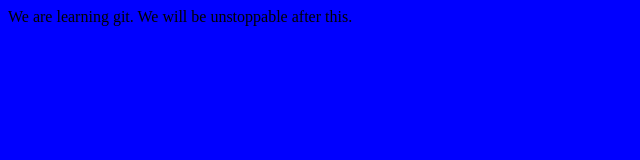
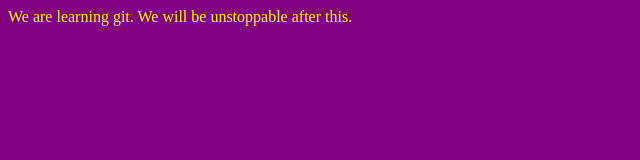
Before and after one commit to mutisyap/natujengelearn, a plain HTML site: page index.html in a window 1280 px wide. Shown: the whole page, without its empty margins (0-640 px from the left). Drawn offline with Linux system fonts and the light colour scheme.

Commit message:
Changed color to purple

```diff
--- a/styles.css
+++ b/styles.css
@@ -1,3 +1,4 @@
 body {
-    background-color: blue;
+    background-color: purple;
+    color: yellow;
 }
```
